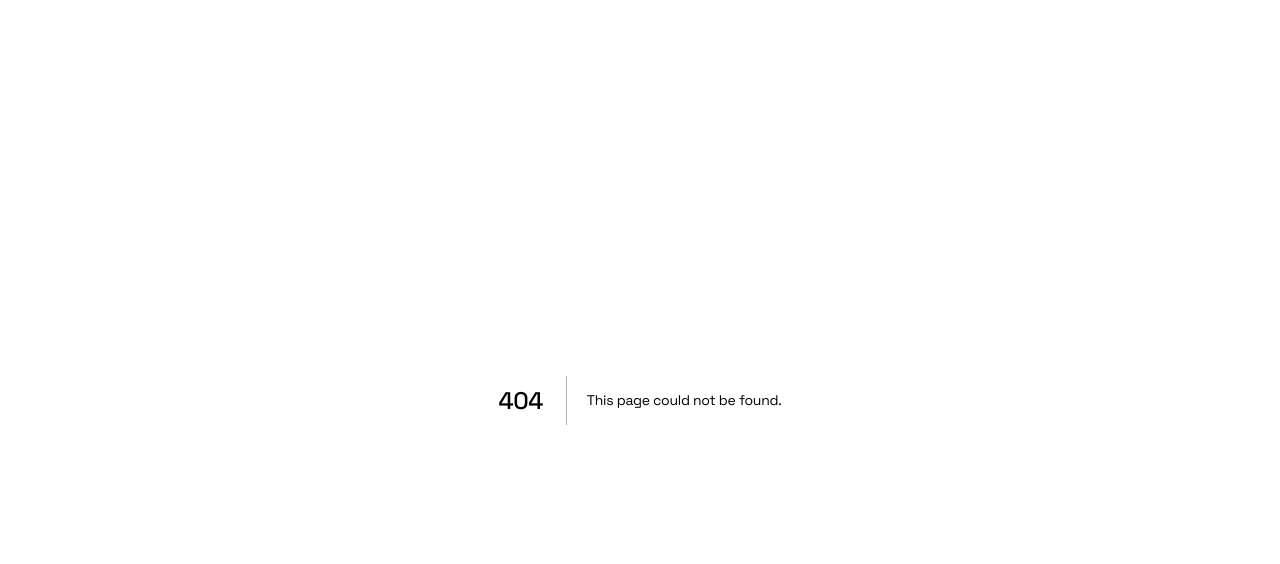
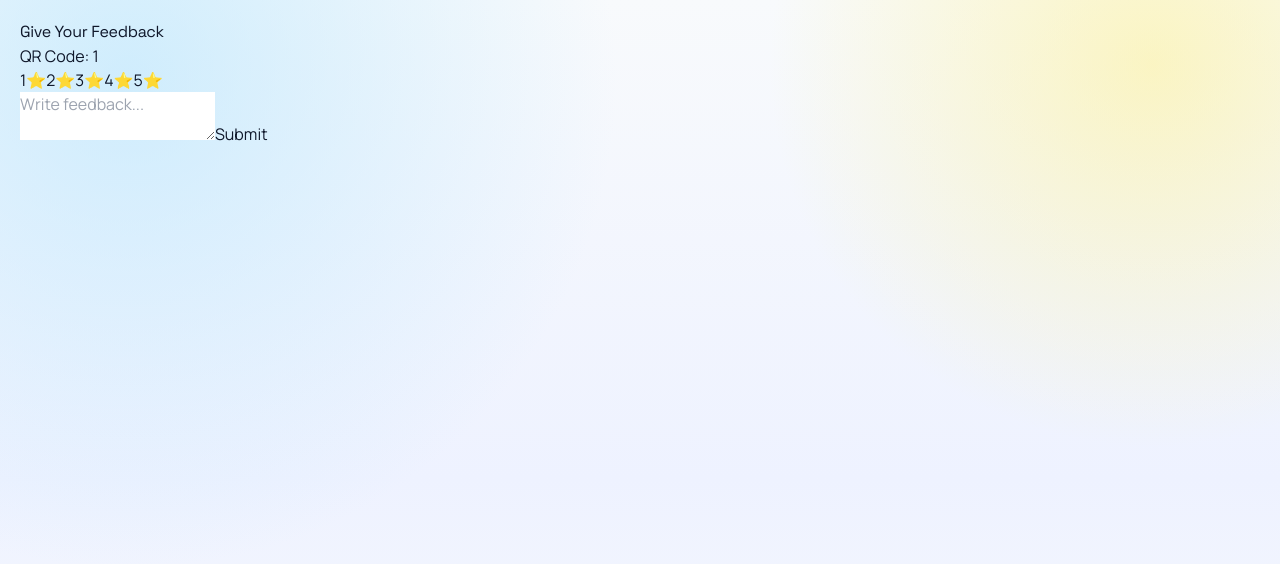
Before and after one commit to Manpreet-byte/saaS, a Next.js app in the folder frontend/: page /review/1 in a window 1280 px wide. Before the commit this address had no page. Shown: the top 564 px of the page. Built offline with nearby package versions, Linux system fonts and the light colour scheme.

Commit message:
Implement QR code generation and integrate Supabase for storing QR and feedback data

```diff
--- /dev/null
+++ b/frontend/src/app/api/qr/generate/route.ts
@@ -0,0 +1,37 @@
+import { NextResponse } from "next/server";
+import { supabase } from "../../../../lib/supabaseClient";
+import { nanoid } from "nanoid";
+
+export async function POST(req: Request) {
+  try {
+    const body = await req.json();
+    const { business_id, google_review_link } = body;
+
+    const code = nanoid(8);
+
+    const { data, error } = await supabase
+      .from("qr_codes")
+      .insert([
+        {
+          code,
+          business_id,
+          google_review_link,
+        },
+      ])
+      .select();
+
+    if (error) {
+      return NextResponse.json({ error: error.message }, { status: 500 });
+    }
+
+    const qrUrl = `http://localhost:3001/r/${code}`;
+
+    return NextResponse.json({
+      success: true,
+      qrUrl,
+      code,
+    });
+  } catch (err) {
+    return NextResponse.json({ error: "Something went wrong" }, { status: 500 });
+  }
+}
--- /dev/null
+++ b/frontend/src/app/api/review/[code]/route.ts
@@ -0,0 +1,35 @@
+import { NextResponse } from "next/server";
+import { supabase } from "../../../../lib/supabaseClient";
+
+export async function POST(req: Request) {
+  const body = await req.json();
+  const { code, rating, feedback } = body;
+
+  const { data: qr, error } = await supabase
+    .from("qr_codes")
+    .select("*")
+    .eq("code", code)
+    .single();
+
+  if (error || !qr) {
+    return NextResponse.json({ error: "Invalid QR" }, { status: 400 });
+  }
+
+  if (rating >= 4) {
+    return NextResponse.json({
+      redirectUrl: qr.google_review_link,
+    });
+  }
+
+  await supabase.from("feedbacks").insert([
+    {
+      code,
+      rating,
+      feedback,
+    },
+  ]);
+
+  return NextResponse.json({
+    message: "Feedback saved",
+  });
+}
--- /dev/null
+++ b/frontend/src/app/r/[code]/page.tsx
@@ -0,0 +1,27 @@
+import { supabase } from "../../../lib/supabaseClient";
+import { redirect } from "next/navigation";
+
+interface PageProps {
+  params: {
+    code: string;
+  };
+}
+
+export default async function Page({ params }: PageProps) {
+  const { code } = await params;
+
+  // 🔥 Supabase se data fetch
+  const { data: qr, error } = await supabase
+    .from("qr_codes")
+    .select("*")
+    .eq("code", code)
+    .single();
+
+  // ❌ Agar QR nahi mila
+  if (error || !qr) {
+    return <h1>Invalid QR</h1>;
+  }
+
+  // ✅ Agar QR mil gaya → review page
+  redirect(`/review/${code}`);
+}
--- /dev/null
+++ b/frontend/src/app/review/[code]/page.tsx
@@ -0,0 +1,57 @@
+"use client";
+
+import { useState } from "react";
+import { useParams } from "next/navigation";
+
+export default function ReviewPage() {
+  const params = useParams();
+  const code = params.code as string;
+
+  const [rating, setRating] = useState(0);
+  const [feedback, setFeedback] = useState("");
+
+  const handleSubmit = async () => {
+  const res = await fetch(`/api/review/${code}`, {
+  method: "POST",
+  body: JSON.stringify({
+    code,
+    rating,
+    feedback,
+  }),
+});
+
+const data = await res.json();
+
+if (data.redirectUrl) {
+  window.location.href = data.redirectUrl;
+} else {
+  alert("Feedback submitted ✅");
+}
+  };
+
+  return (
+    <div style={{ padding: "20px" }}>
+      <h2>Give Your Feedback</h2>
+
+      <p>QR Code: {code}</p>
+
+      {/* ⭐ Rating */}
+      <div>
+        {[1, 2, 3, 4, 5].map((num) => (
+          <button key={num} onClick={() => setRating(num)}>
+            {num}⭐
+          </button>
+        ))}
+      </div>
+
+      {/* 📝 Feedback */}
+      <textarea
+        placeholder="Write feedback..."
+        value={feedback}
+        onChange={(e) => setFeedback(e.target.value)}
+      />
+
+      <button onClick={handleSubmit}>Submit</button>
+    </div>
+  );
+}
--- /dev/null
+++ b/frontend/src/lib/supabaseClient.ts
@@ -0,0 +1,6 @@
+import { createClient } from "@supabase/supabase-js";
+
+const supabaseUrl = process.env.NEXT_PUBLIC_SUPABASE_URL!;
+const supabaseAnonKey = process.env.NEXT_PUBLIC_SUPABASE_ANON_KEY!;
+
+export const supabase = createClient(supabaseUrl, supabaseAnonKey);
```
Also changed, not shown: frontend/package.json (+6 -3 lines), 1 other file (tests, documents, lock files or other folders).
